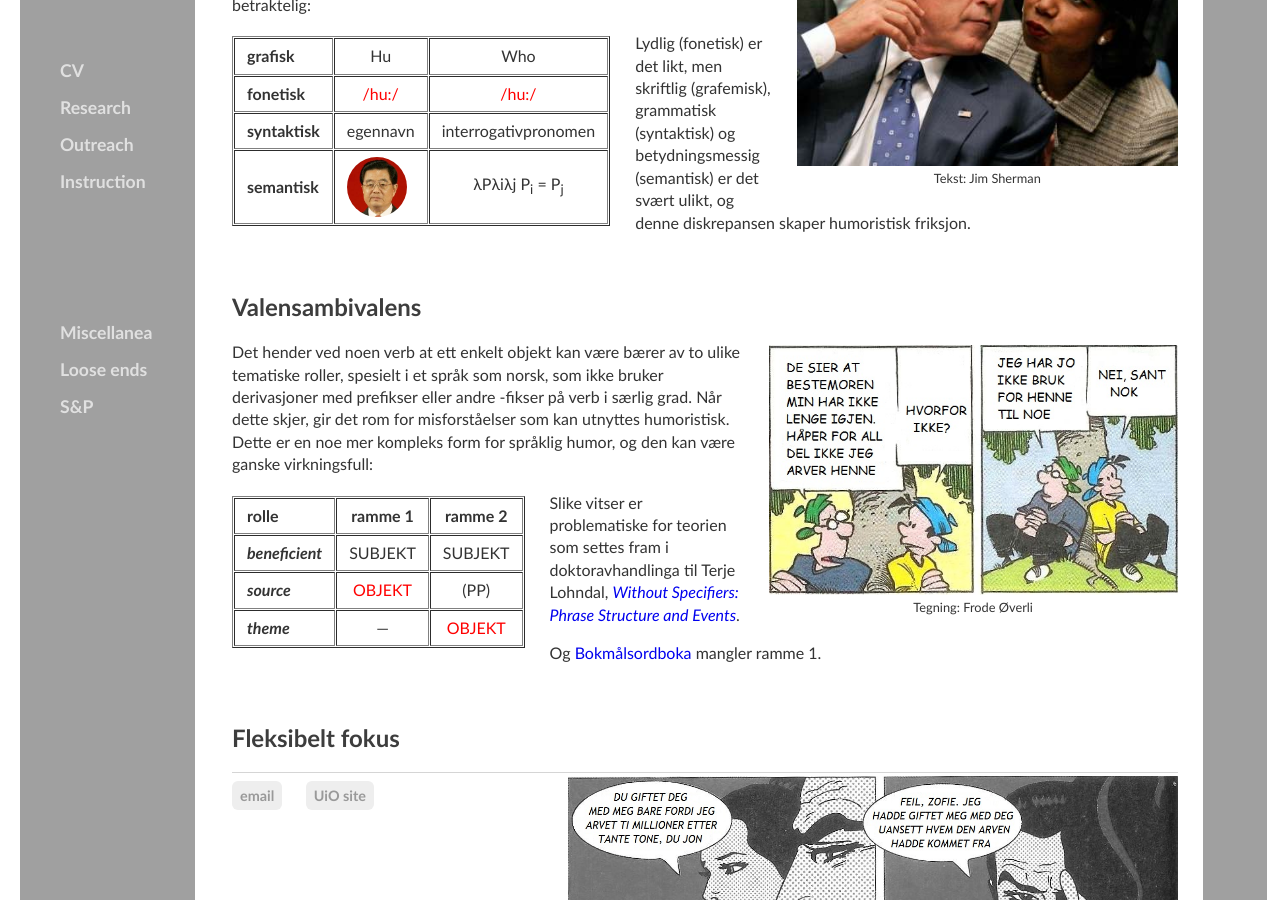
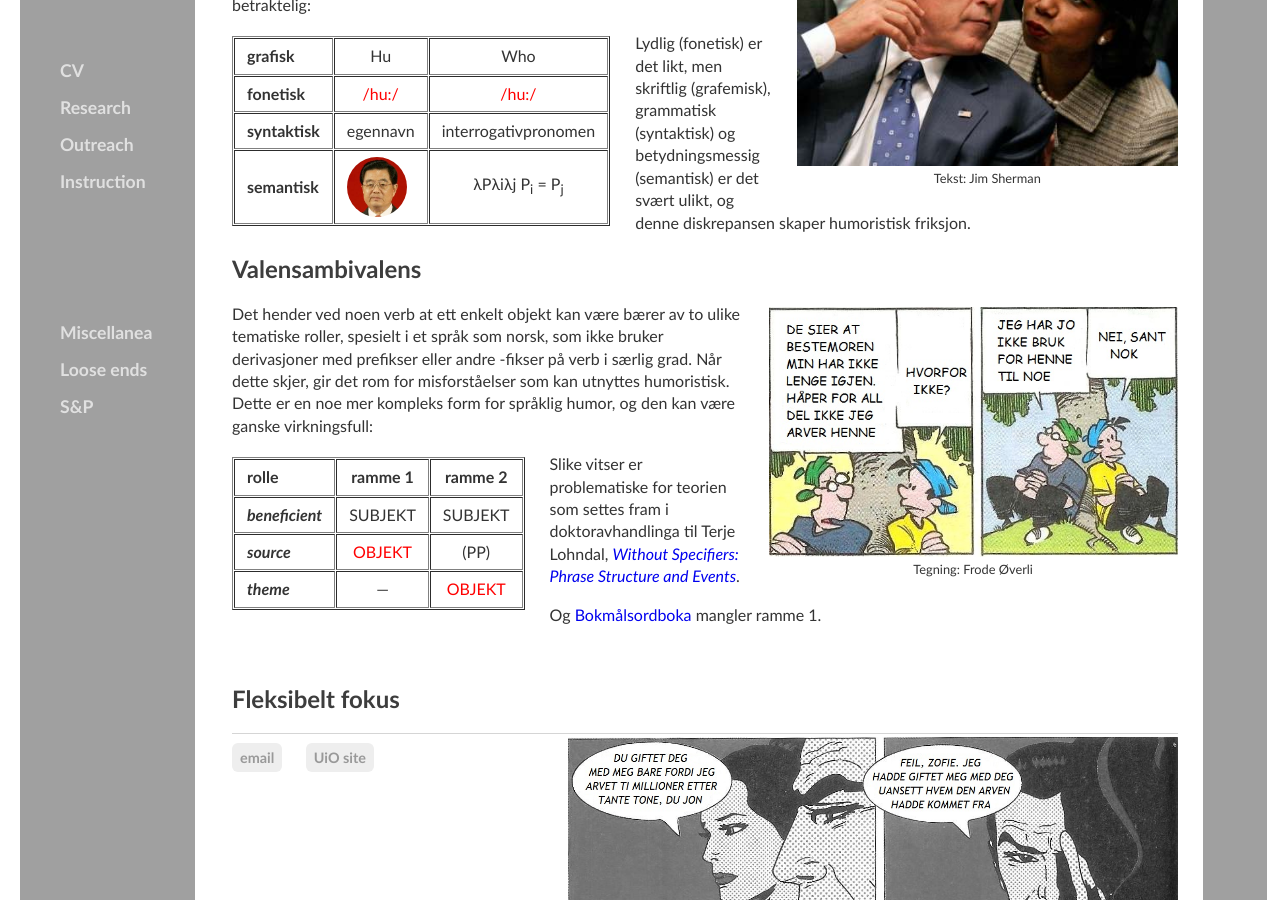
Before and after one commit to kjelljs/kjelljs.github.io, a Jekyll site: the page built from dissemination/vitsen.html, in a window 1280 px wide and 900 px high, scrolled down 679 px. Built offline with Jekyll 4.4.1, drawn with Linux system fonts in a browser that asks for light colours.

Commit message:
Update vitsen.html

```diff
--- a/dissemination/vitsen.html
+++ b/dissemination/vitsen.html
@@ -46,7 +46,7 @@
 <p>Det fremste kjennetegnet på en språklig vits er skjult tvetydighet: A sier noe som virker entydig, men svaret fra B tvinger A og oss til å dekonstruere den tolkningen vi har tatt for gitt, og rekonstruere en annen. Gjennom eksempler skal vi få innblikk i hva som trengs av kunnskap for å spore kilden til misforståelsen, og forhåpentligvis få ideer om hvordan språklig humor kan brukes til å stimulere bevisstheten om språklige virkemidler.</p>
 </div>
 </br>
-<h2>Homonymi</h2>
+<div><h2>Homonymi</h2>
 <div style="float:right;"><figure class="rightfig"><a href="http://www.youtube.com/watch?v=rVqngNypPdM"><img src="/pics/rice_bush.jpg" style="height: 280px"></a><figcaption>Tekst: Jim Sherman</figcaption></figure></div>
 <p>Når ett enkelt fonetisk ord har to helt ulike betydninger, regnes de to parene av lyd og mening som to ord og kalles homonymer. Og homonymi, tvetydighet på ordplanet, gir rom for misforståelser som kan utnyttes humoristisk. Dette er den enkleste formen for språklig humor, og mange vitser av dette slaget er ganske platte. Men unntaksvis kan effekten bli betraktelig:
 </p>
@@ -79,8 +79,8 @@
 </table></figure></div>
 <p>Lydlig (fonetisk) er det likt, men skriftlig (grafemisk), grammatisk (syntaktisk) og betydningsmessig (semantisk) er det svært ulikt, og denne diskrepansen skaper humoristisk friksjon.
 </p>
-<p>&nbsp;</p>
-<pre><h2>Valensambivalens</h2></pre>
+</div>
+<h2>Valensambivalens</h2>
 <div style="float:right;"><figure class="rightfig"><a href="http://www.youtube.com/watch?v=rVqngNypPdM"><img src="/pics/pasankjakan.jpg" style="height: 250px"></a><figcaption>Tegning: Frode Øverli</figcaption></figure></div>
 <p>Det hender ved noen verb at ett enkelt objekt kan være bærer av to ulike tematiske roller, spesielt i et språk som norsk, som ikke bruker derivasjoner med prefikser eller andre -fikser på verb i særlig grad. Når dette skjer, gir det rom for misforståelser som kan utnyttes humoristisk. Dette er en noe mer kompleks form for språklig humor, og den kan være ganske virkningsfull:
 </p>
```
